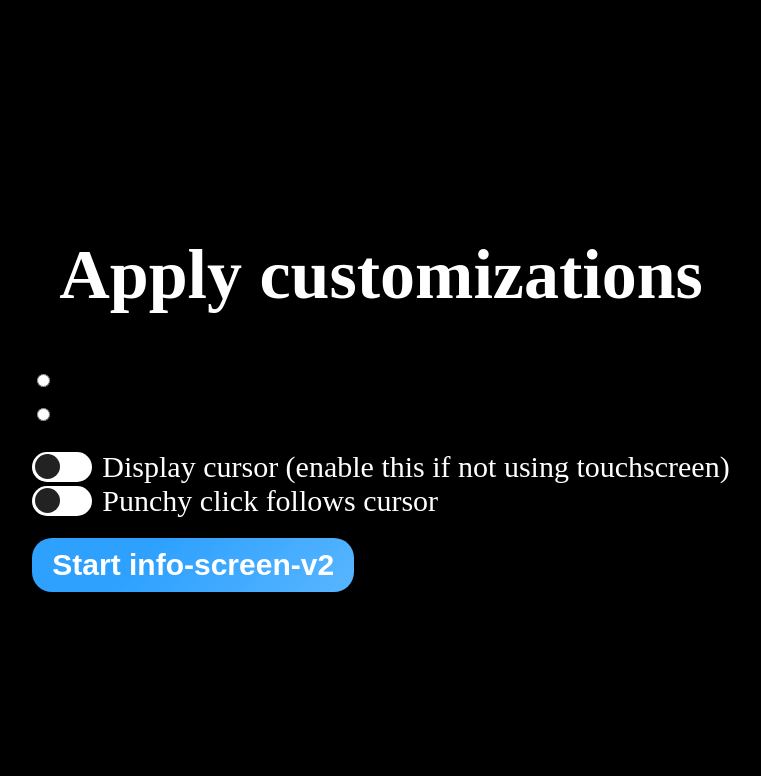
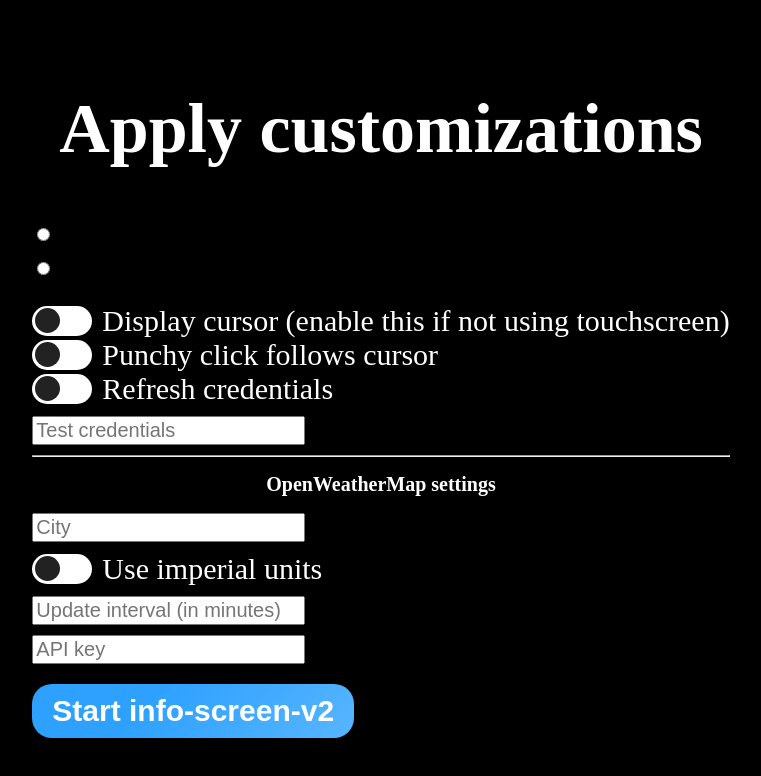
Before and after one commit to ObsidianPresidium/info-screen-v2, a SvelteKit app: page / in a window 1280 px wide. Shown: the top 776 px of the page, without its empty margins (259-1020 px from the left). Built offline with nearby package versions, Linux system fonts and the light colour scheme; no server answers; a web font is replaced by a local one.

Commit message:
feat: add credentials, begin owm desktop item work

```diff
--- a/package.json
+++ b/package.json
@@ -20,6 +20,7 @@
 		"@sveltejs/kit": "^2.9.0",
 		"@sveltejs/vite-plugin-svelte": "^5.0.0",
 		"@tsconfig/svelte": "^5.0.4",
+		"@types/node": "^22.10.5",
 		"open-props": "^1.7.8",
 		"postcss-jit-props": "^1.0.14",
 		"sass-embedded": "^1.81.1",
--- a/src/lib/DesktopItem2.svelte
+++ b/src/lib/DesktopItem2.svelte
@@ -23,11 +23,15 @@
 
 <script lang="ts">
     import DesktopItemGeneric from "$lib/DesktopItemGeneric.svelte";
+    import { options } from "$lib/options";
+
+    let credentials = $options.credentials.testCredentials;
 </script>
 
 <DesktopItemGeneric>
     <div class="content">
         <h1>Desktop Item 2</h1>
         <p>This is the second desktop item. This can also be shown, or hidden, via its button from the panel below.</p>
+        <p>Credentials: {credentials}</p>
     </div>
 </DesktopItemGeneric>
--- a/src/lib/options.ts
+++ b/src/lib/options.ts
@@ -3,5 +3,9 @@ import type { Writable } from "svelte/store";
 import type { InfoScreenOptions } from "$lib/types";
 export const options: Writable<InfoScreenOptions> = writable<InfoScreenOptions>({
     useCursors: true,
-    followCursor: true
+    followCursor: true,
+    credentials: {
+        testCredentials: "",
+        owmKey: ""
+    }
 });
--- a/src/lib/types.ts
+++ b/src/lib/types.ts
@@ -1,4 +1,10 @@
+type Credentials = {
+    testCredentials: string;
+    owmKey: string;
+}
+
 export type InfoScreenOptions = {
     useCursors: boolean;
     followCursor: boolean;
+    credentials: Credentials;
 };
--- a/src/routes/+page.server.ts
+++ b/src/routes/+page.server.ts
@@ -1,4 +1,5 @@
 import { redirect } from "@sveltejs/kit";
+import fs from "node:fs";
 import type { Actions } from "./$types";
 
 export function load({ cookies }) {
@@ -13,11 +14,33 @@ export const actions = {
         const formData = await request.formData();
         const size = formData.get("size");
 
+        let credentials;
+
+        if (formData.get("refresh-credentials") === "on") {
+            const testCredentials = formData.get("test-credentials");
+            const owmKey = formData.get("owm-key");
+
+            credentials = {
+                testCredentials,
+                owmKey
+            };
+            if (!fs.existsSync("runtime-data")) {
+                fs.mkdirSync("runtime-data");
+            }
+            fs.writeFileSync("runtime-data/credentials.json", JSON.stringify(credentials));
+        } else {
+            try {
+                credentials = JSON.parse(fs.readFileSync("runtime-data/credentials.json", "utf8"));
+            } catch {
+                credentials = {};
+            }
+        }
+
         const cookie = JSON.stringify({
             useCursors: formData.get("use-cursors") === "on",
-            followCursor: formData.get("follow-cursor") === "on"
+            followCursor: formData.get("follow-cursor") === "on",
+            credentials: credentials
         });
-
 
         cookies.set(
             "options", cookie,
--- a/src/routes/+page.svelte
+++ b/src/routes/+page.svelte
@@ -16,6 +16,11 @@
         font-size: 7rem;
         color: white;
     }
+    h2 {
+        color: white;
+        font-size: 2rem;
+        text-align: center;
+    }
     form > div {
         margin-bottom: 2rem;
     }
@@ -31,6 +36,11 @@
             margin-left: 1rem;
         }
     }
+    input[type="text"] {
+        display: block;
+        font-size: 2rem;
+        margin: 1rem 0;
+    }
 </style>
 
 <script lang="ts">
@@ -41,13 +51,18 @@
     let { userLikesCursorsBool } = $props();
     let useCursorsCheckboxChecked = $state(false);
     let followCursor = $state(false);
+    let refreshCredentials = $state(false);
     let form : HTMLFormElement;
     let formSubmitFunction: () => void;
 
     if ($options.followCursor === undefined ) {
         $options = {
             useCursors: true,
-            followCursor: true
+            followCursor: true,
+            credentials: {
+                testCredentials: "",
+                owmKey: ""
+            }
         }
     }
 
@@ -71,6 +86,14 @@
         </div>
         <Slider text="Display cursor (enable this if not using touchscreen)" bind:checked={useCursorsCheckboxChecked} defaultChecked={false} submittedName="use-cursors" />
         <Slider text="Punchy click follows cursor" bind:checked={followCursor} defaultChecked={false} submittedName="follow-cursor" />
+        <Slider text="Refresh credentials" bind:checked={refreshCredentials} defaultChecked={false} submittedName="refresh-credentials" />
+        <input type="text" name="test-credentials" placeholder="Test credentials" />
+        <hr>
+        <h2>OpenWeatherMap settings</h2>
+        <input type="text" name="owm-city" id="owm-city" placeholder="City" />
+        <Slider text="Use imperial units" defaultChecked={false} submittedName="owm-units" />
+        <input type="text" name="owm-update-interval" id="owm-update-interval" placeholder="Update interval (in minutes)" />
+        <input type="text" name="owm-key" id="owm-key" placeholder="API key" />
         <div class="submit">
             <Button text="Start info-screen-v2" isButtonElement />
         </div>
```
Also changed, not shown: 2 other files (tests, documents, lock files or other folders).
